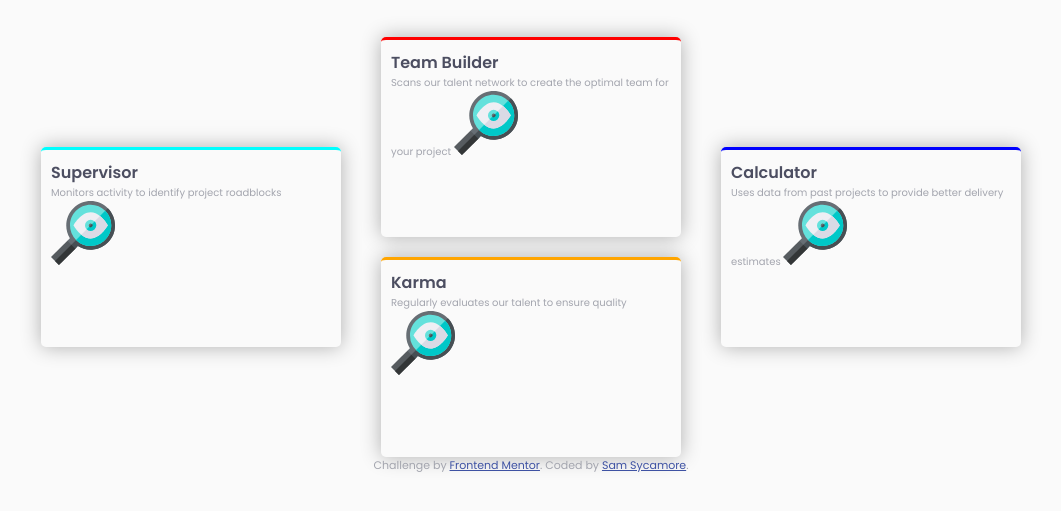
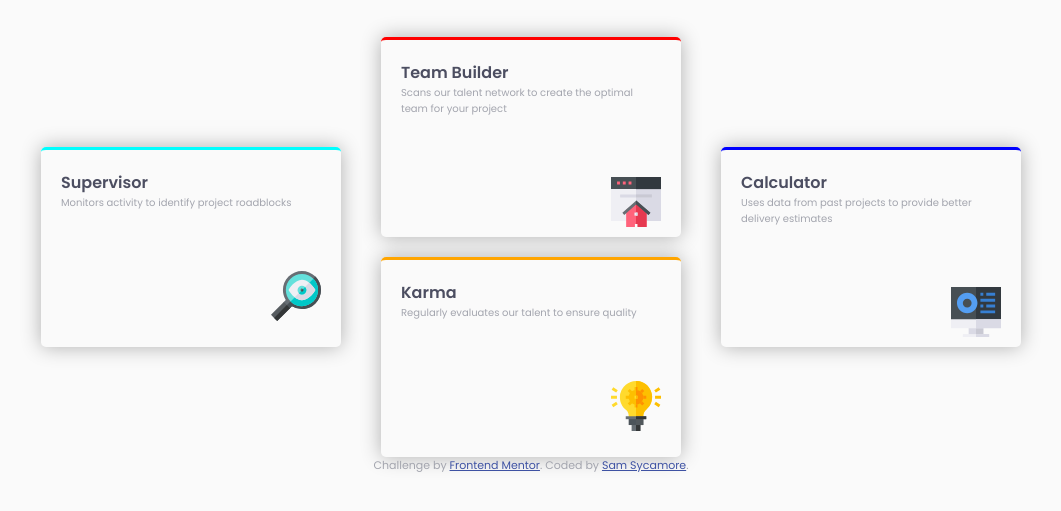
Before and after one commit to samuelsycamore/FEM-four-card-feature-section, a plain HTML site: page index.html in a window 1280 px wide. Shown: the part 165-676 px from the top of the page, without its empty margins (109-1170 px from the left). Drawn offline with Linux system fonts and the light colour scheme.

Commit message:
Close enough for now

```diff
--- a/index.html
+++ b/index.html
@@ -26,25 +26,25 @@
   <div class="card-container">
   <section class="card cyan">
   <h3>Supervisor</h3>
-  Monitors activity to identify project roadblocks
+  <p>Monitors activity to identify project roadblocks</p>
   <img src="images/icon-supervisor.svg">
 </section>
 <div class="col-container">
 <section class="card red">
   <h3>Team Builder</h3>
-  Scans our talent network to create the optimal team for your project
-<img src="images/icon-supervisor.svg">
+  <p>Scans our talent network to create the optimal team for your project</p>
+<img src="images/icon-team-builder.svg">
 </section>
 <section class="card orange">
   <h3>Karma</h3>
-  Regularly evaluates our talent to ensure quality
-  <img src="images/icon-supervisor.svg">
+  <p>Regularly evaluates our talent to ensure quality</p>
+  <img src="images/icon-karma.svg">
 </section>
 </div>
 <section class="card blue">
   <h3>Calculator</h3>
-  Uses data from past projects to provide better delivery estimates
-  <img src="images/icon-supervisor.svg">
+  <p>Uses data from past projects to provide better delivery estimates</p>
+  <img src="images/icon-calculator.svg">
 </section>
 </div>
   <footer>
--- a/style.css
+++ b/style.css
@@ -43,7 +43,7 @@ header > p{
 .card{
   width: 300px;
   height: 200px;
-  padding: 10px;
+  padding: 20px;
   border-radius: 5px;
   box-shadow: 0px 0px 20px 0px rgba(0,0,0,0.30);
   -webkit-box-shadow: 0px 0px 20px 0px rgba(0,0,0,0.30);
@@ -82,3 +82,12 @@ header > p{
 .blue{
   border-top: 3px solid blue;
 }
+
+.card > img{
+  transform: translate(210px, 60px);
+  width: 50px;
+}
+
+.card > p{
+  display: block;
+}
```
